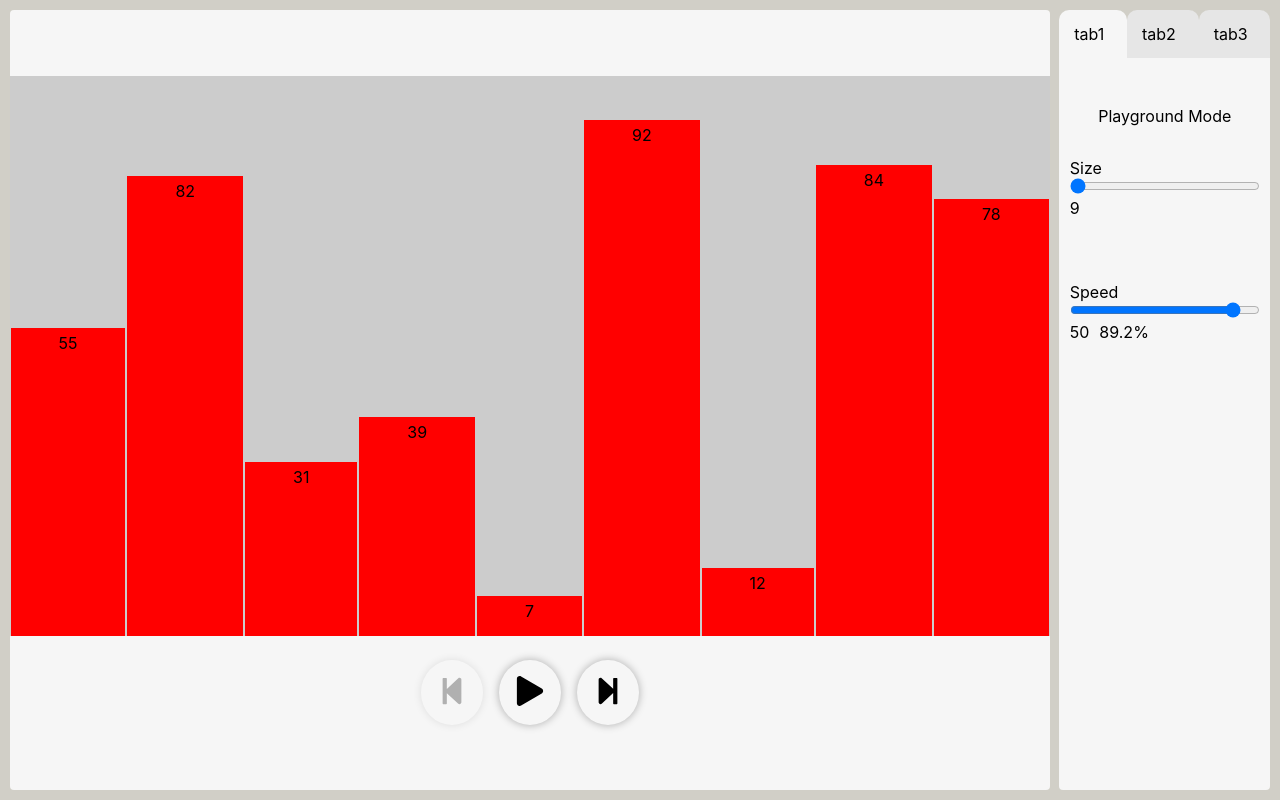
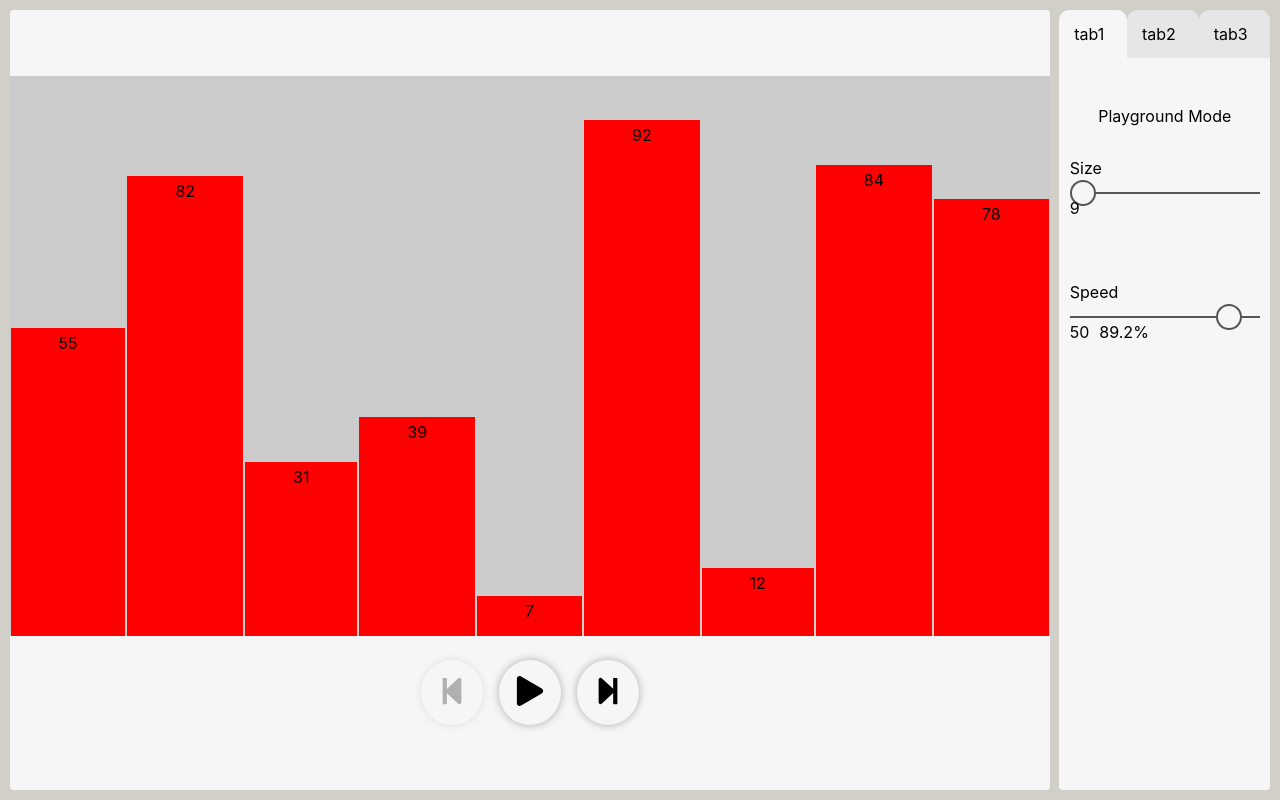
Before and after one commit to alsersan/sorting-visualizer, a React (Create React App) app: page / in a window 1280 px wide. Built offline with nearby package versions, Linux system fonts and the light colour scheme.

Commit message:
Slider: changed styles

```diff
--- a/src/components/Sidebar/components/Slider.js
+++ b/src/components/Sidebar/components/Slider.js
@@ -4,6 +4,44 @@ import styled from "styled-components";
 const StyledSlider = styled.input`
   width: 100%;
   cursor: pointer;
+  appearance: none;
+  outline: none;
+  height: 2px;
+  background-color: #555;
+
+  &::-webkit-slider-thumb {
+    appearance: none;
+    height: 26px;
+    width: 26px;
+    border-radius: 50%;
+    background-color: #f6f6f6;
+    border: 2px solid #555;
+
+    &:hover {
+      border: 2px solid #1e88e5;
+    }
+
+    &:active {
+      background-color: #1e88e5;
+    }
+  }
+
+  &::-moz-range-thumb {
+    appearance: none;
+    height: 22px;
+    width: 22px;
+    border-radius: 50%;
+    background-color: #f6f6f6;
+    border: 2px solid #555;
+
+    &:hover {
+      border: 2px solid #1e88e5;
+    }
+
+    &:active {
+      background-color: #1e88e5;
+    }
+  }
 `;
 
 const Slider = (props) => {
```
